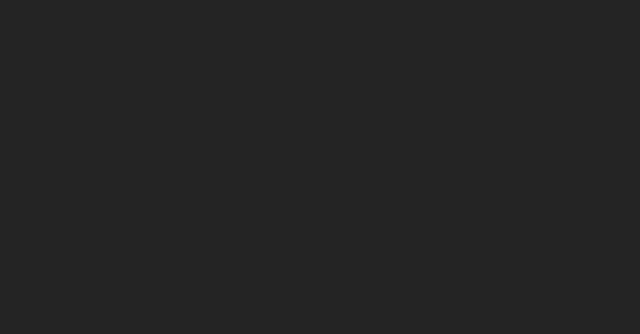
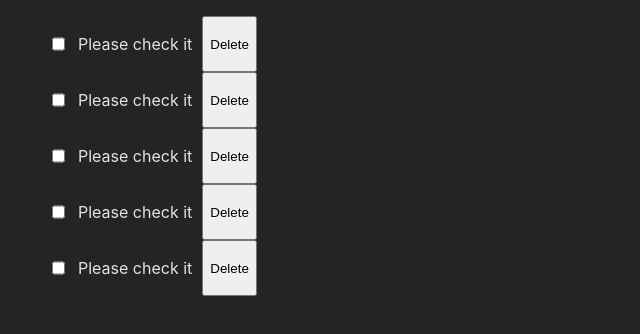
Before and after one commit to rakibul-wdp/full-stack-army, a React (Vite) app in the folder 30-frontend-3-react-functional-component/functional-component/: page /props in a window 1280 px wide. Before the commit this address had no page. Shown: the top 334 px of the page, without its empty margins (0-640 px from the left). Built offline with nearby package versions, Linux system fonts and the light colour scheme.

Commit message:
render dynamic list item

```diff
--- a/30-frontend-3-react-functional-component/functional-component/src/App.jsx
+++ b/30-frontend-3-react-functional-component/functional-component/src/App.jsx
@@ -6,6 +6,7 @@ import Tasks from './pages/Tasks';
 import MainTasks from './pages/MainTasks';
 import ProductCard from './pages/ProductCard';
 import JSON from './pages/JSON';
+import Props from './pages/Props';
 
 function App() {
   return (
@@ -18,6 +19,7 @@ function App() {
           <Route path='/todo' element={<MainTasks />} />
           <Route path='/card' element={<ProductCard />} />
           <Route path='/json' element={<JSON />} />
+          <Route path='/props' element={<Props />} />
         </Routes>
       </BrowserRouter>
     </div>
--- /dev/null
+++ b/30-frontend-3-react-functional-component/functional-component/src/components/ListItem.jsx
@@ -0,0 +1,13 @@
+import React from 'react';
+
+const ListItem = () => {
+  return (
+    <li style={{ listStyleType: "none", display: "flex", gap: "10px" }}>
+      <input type="checkbox" name="" id="" />
+      <p>Please check it</p>
+      <button>Delete</button>
+    </li>
+  )
+}
+
+export default ListItem;
--- /dev/null
+++ b/30-frontend-3-react-functional-component/functional-component/src/mockData/inputs.js
@@ -0,0 +1,27 @@
+export const inputs = [
+  {
+    id: 1,
+    text: "Title 1",
+    checked: false
+  },
+  {
+    id: 2,
+    text: "Title 1",
+    checked: false
+  },
+  {
+    id: 3,
+    text: "Title 1",
+    checked: false
+  },
+  {
+    id: 4,
+    text: "Title 1",
+    checked: false
+  },
+  {
+    id: 5,
+    text: "Title 1",
+    checked: false
+  }
+];
--- /dev/null
+++ b/30-frontend-3-react-functional-component/functional-component/src/pages/Props.jsx
@@ -0,0 +1,17 @@
+import React from 'react'
+import ListItem from '../components/ListItem';
+import { inputs } from '../mockData/inputs';
+
+const Props = () => {
+  const listArr = inputs.map((item) => <ListItem title={item.text} key={item.id} />);
+
+  return (
+    <div>
+      <ul>
+        {listArr}
+      </ul>
+    </div>
+  )
+}
+
+export default Props;
```
